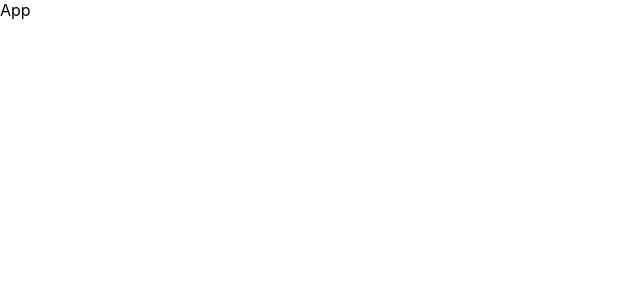
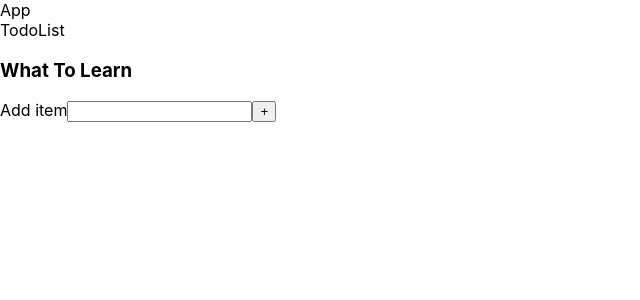
Before and after one commit to YaroshUlad/ToDoList, a React (Create React App) app: page / in a window 1280 px wide. Shown: the top 300 px of the page, without its empty margins (0-640 px from the left). Built offline with nearby package versions, Linux system fonts and the light colour scheme.

Commit message:
Create AddItemForm component

```diff
--- /dev/null
+++ b/src/components/ToDoList6week/AddItemForm/AddItemForm.tsx
@@ -0,0 +1,13 @@
+import React from 'react';
+
+export const AddItemForm = () => {
+
+
+    return (
+        <div>
+            Add item
+            <input type="text"/>
+            <button>+</button>
+        </div>
+    );
+}
--- a/src/components/ToDoList6week/App.tsx
+++ b/src/components/ToDoList6week/App.tsx
@@ -1,9 +1,11 @@
 import React from 'react';
+import {ToDoList} from "./ToDoList/ToDoList";
 
 const App = () => {
     return (
         <div>
             App
+            <ToDoList/>
         </div>
     );
 };
--- a/src/components/ToDoList6week/ToDoList/ToDoList.tsx
+++ b/src/components/ToDoList6week/ToDoList/ToDoList.tsx
@@ -1,9 +1,12 @@
 import React from 'react';
+import {AddItemForm} from "../AddItemForm/AddItemForm";
 
 export const ToDoList = () => {
     return (
         <div>
             TodoList
+            <h3>What To Learn</h3>
+            <AddItemForm/>
         </div>
     );
 }
```
